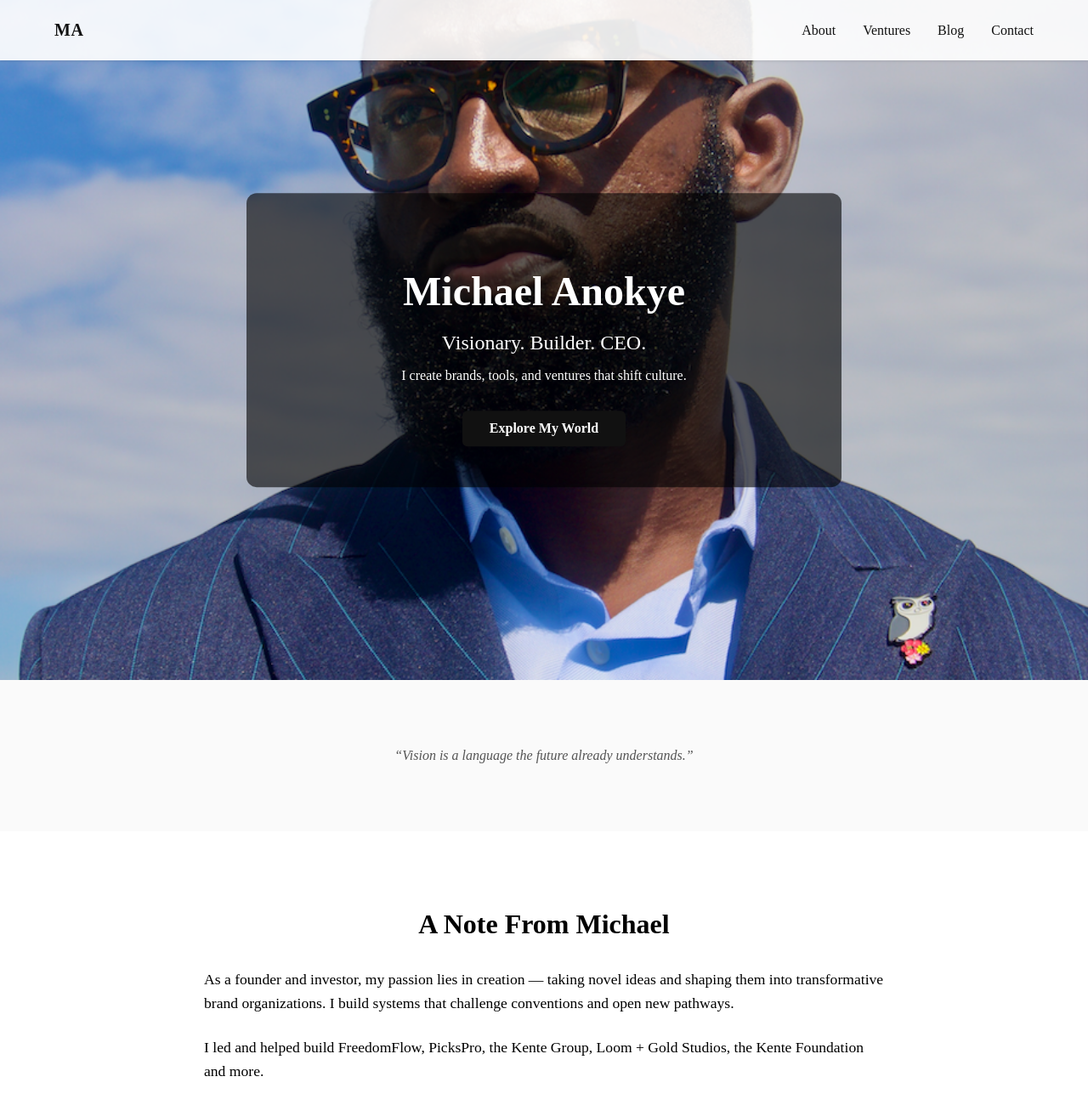
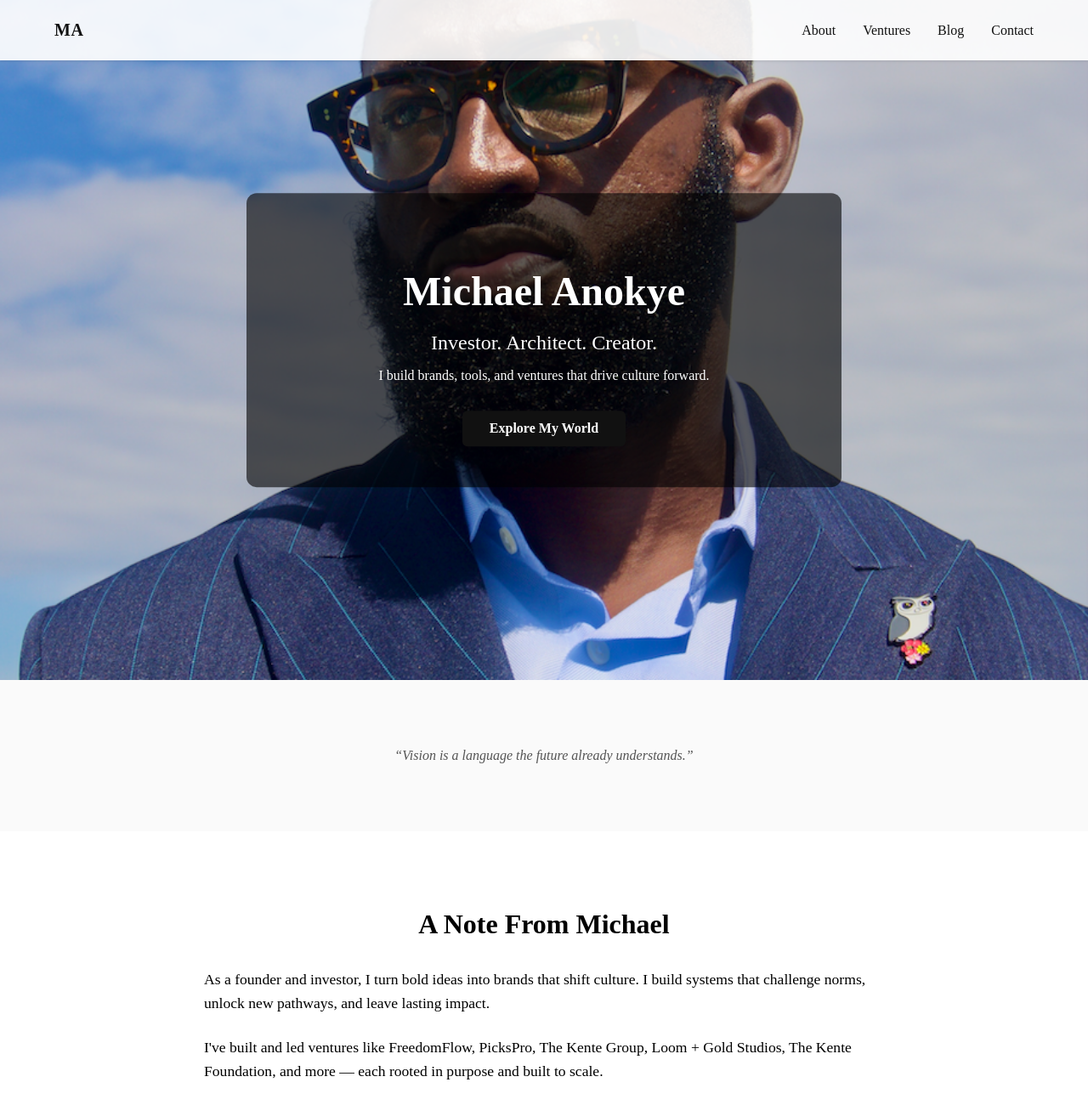
Before and after one commit to michaelanokyej/portfolio_v_9_25, a plain HTML site: page index.html in a window 1280 px wide. Shown: the top 1300 px of the page at 85% size. Drawn offline with Linux system fonts and the light colour scheme.

Commit message:
updated note from founder

```diff
--- a/index.html
+++ b/index.html
@@ -32,8 +32,8 @@
       <section class="hero">
         <div class="hero-content">
           <h1>Michael Anokye</h1>
-          <h2>Visionary. Builder. CEO.</h2>
-          <p>I create brands, tools, and ventures that shift culture.</p>
+          <h2>Investor. Architect. Creator.</h2>
+          <p>I build brands, tools, and ventures that drive culture forward.</p>
           <a href="#about" class="btn">Explore My World</a>
         </div>
       </section>
@@ -50,14 +50,14 @@
         <div class="container">
           <h2>A Note From Michael</h2>
           <p>
-            As a founder and investor, my passion lies in creation — taking
-            novel ideas and shaping them into transformative brand
-            organizations. I build systems that challenge conventions and open
-            new pathways.
+            As a founder and investor, I turn bold ideas into brands that shift
+            culture. I build systems that challenge norms, unlock new pathways,
+            and leave lasting impact.
           </p>
           <p>
-            I led and helped build FreedomFlow, PicksPro, the Kente Group, Loom
-            + Gold Studios, the Kente Foundation and more.
+            I've built and led ventures like FreedomFlow, PicksPro, The Kente
+            Group, Loom + Gold Studios, The Kente Foundation, and more — each
+            rooted in purpose and built to scale.
           </p>
         </div>
       </section>
```
